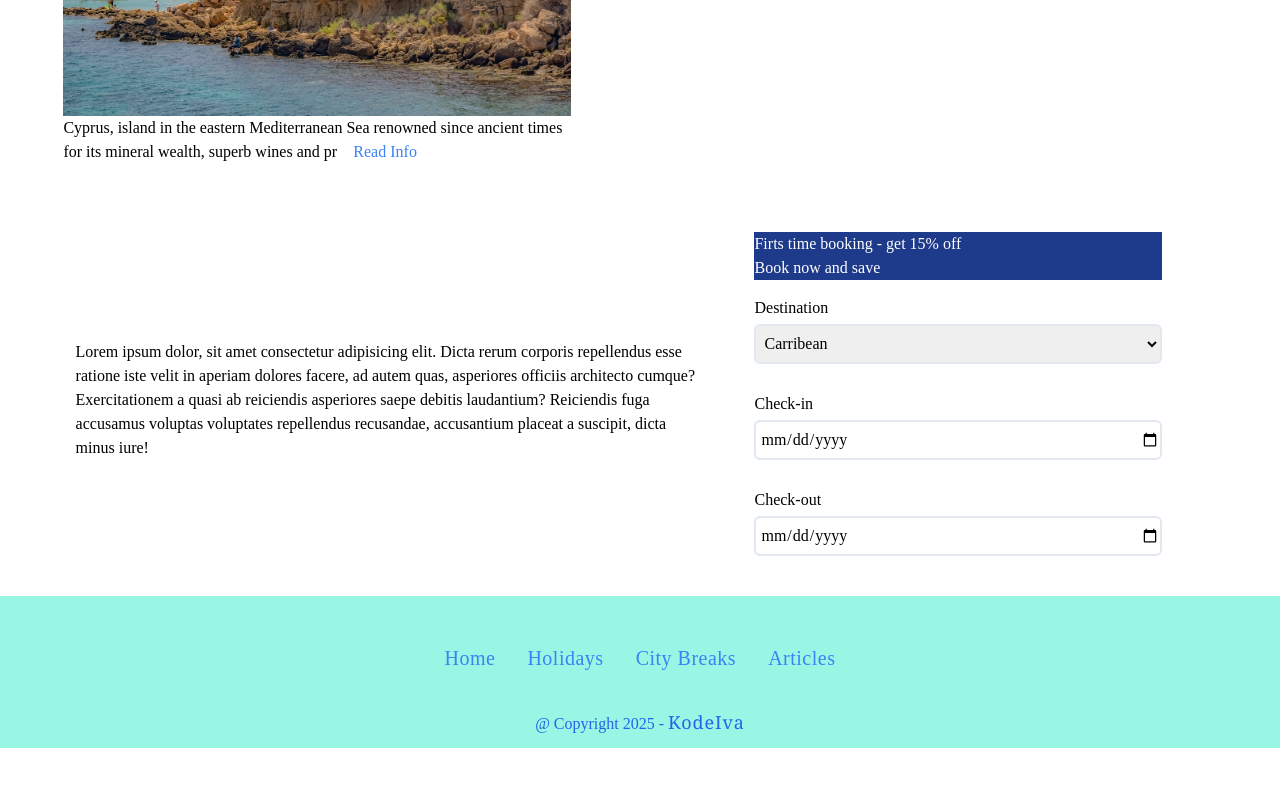
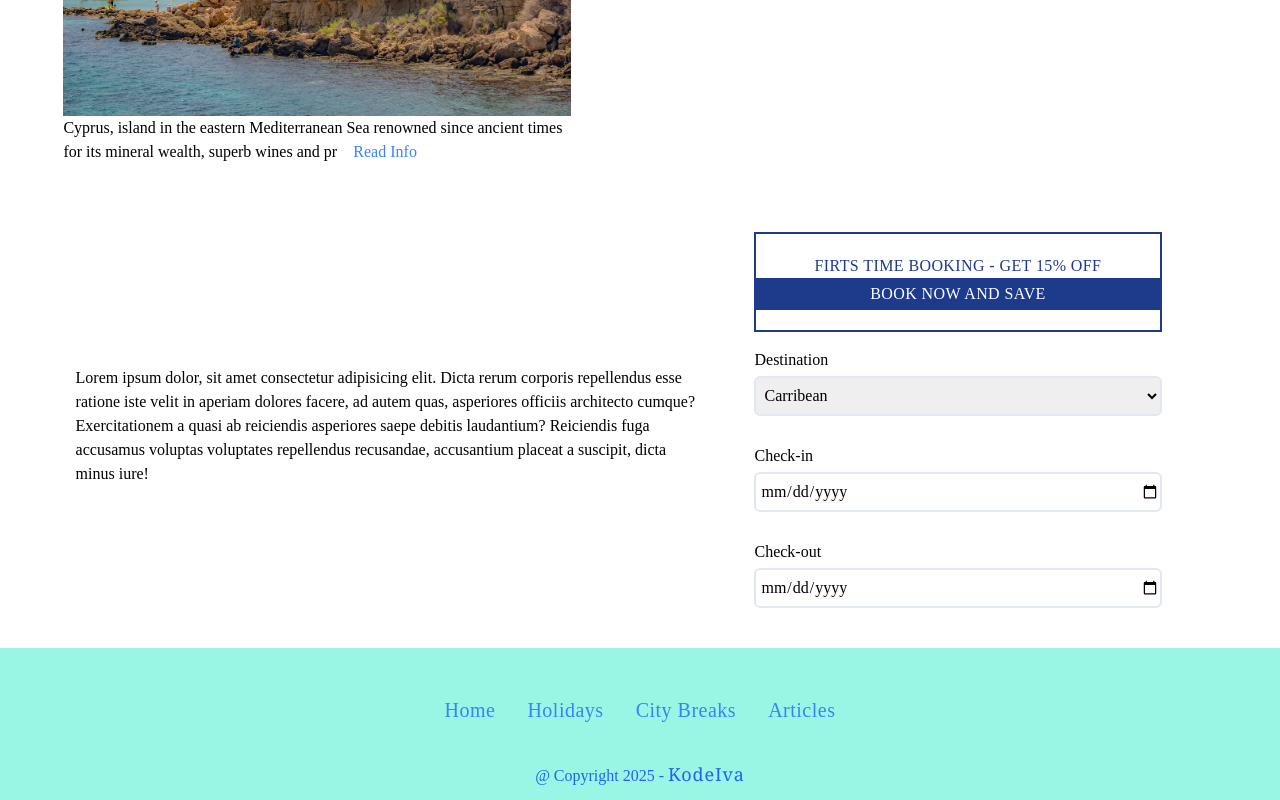
Before and after one commit to KodeIva/adventurous, a React (Create React App) app: page /holidays in a window 1280 px wide. Shown: the part 1336-2136 px from the top of the page. Before the commit the page ends 2084 px from the top, so only its background shows below. Built offline with nearby package versions, Linux system fonts and the light colour scheme.

Commit message:
Offer div styled

```diff
--- a/src/components/Search.jsx
+++ b/src/components/Search.jsx
@@ -7,9 +7,9 @@ const Search = () => {
       Lorem ipsum dolor, sit amet consectetur adipisicing elit. Dicta rerum corporis repellendus esse ratione iste velit in aperiam dolores facere, ad autem quas, asperiores officiis architecto cumque? Exercitationem a quasi ab reiciendis asperiores saepe debitis laudantium? Reiciendis fuga accusamus voluptas voluptates repellendus recusandae, accusantium placeat a suscipit, dicta minus iure!
     </div>
     <div className='flex flex-col justify-center items-center w-[80%] md:w-[40%] lg:w[30%] py-6'>
-        <div className='w-[80%] bg-blue-900 text-white'>
-             <h2>Firts time booking - get 15% off</h2>
-             <button>Book now and save</button>
+        <div className='flex flex-col w-[80%] border-2 text-blue-900 border-blue-900 py-5 justify-center items-center'>
+             <h2 className='uppercase tracking-wide'>Firts time booking - get 15% off</h2>
+             <button className='uppercase tracking-wide w-[100%] bg-blue-900 text-white py-1 '>Book now and save</button>
         </div>
         <form className='flex flex-col justify-center items-center w-[80%]'>
             <div className='w-full py-3 flex flex-col'>
```
